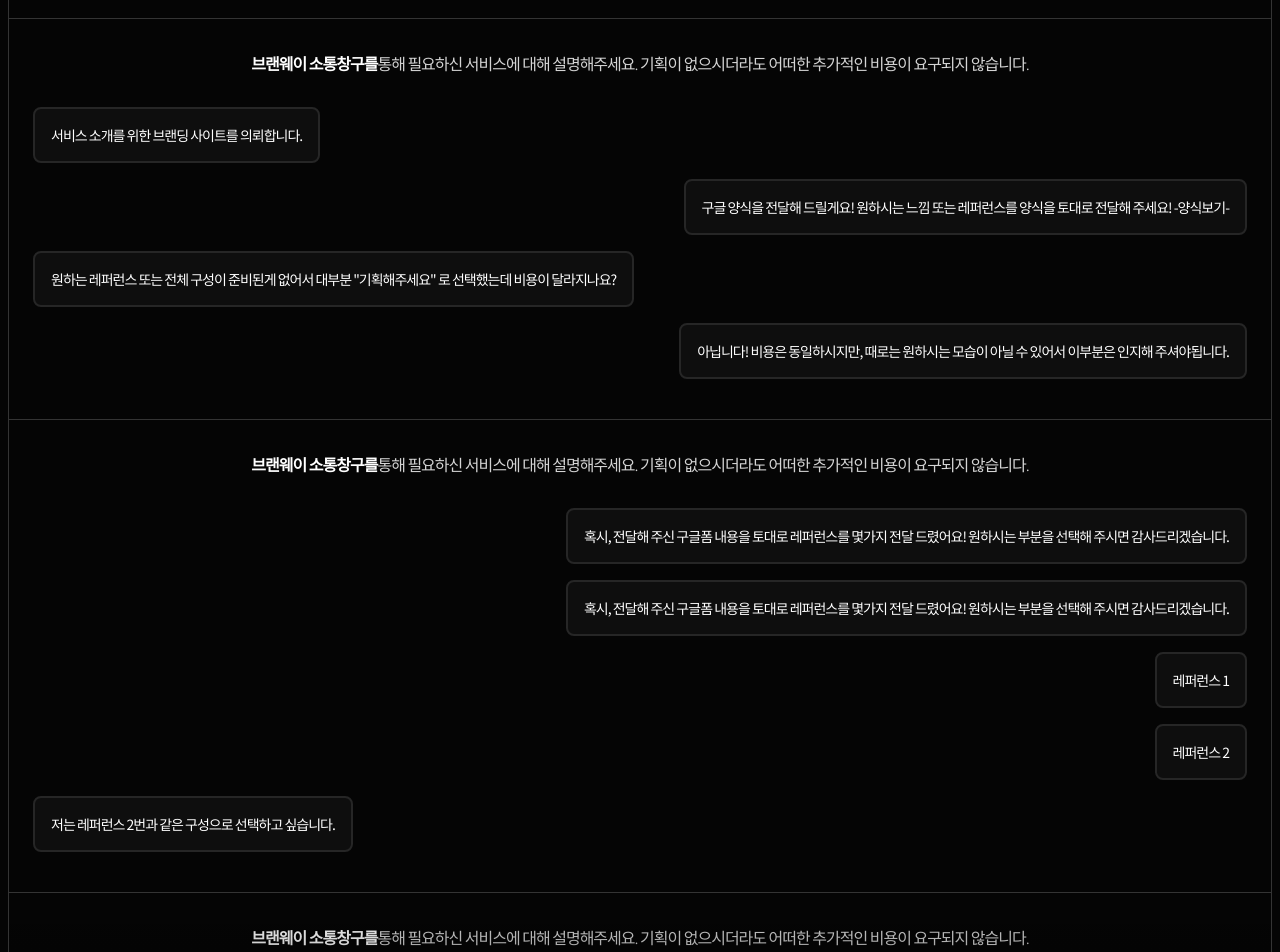
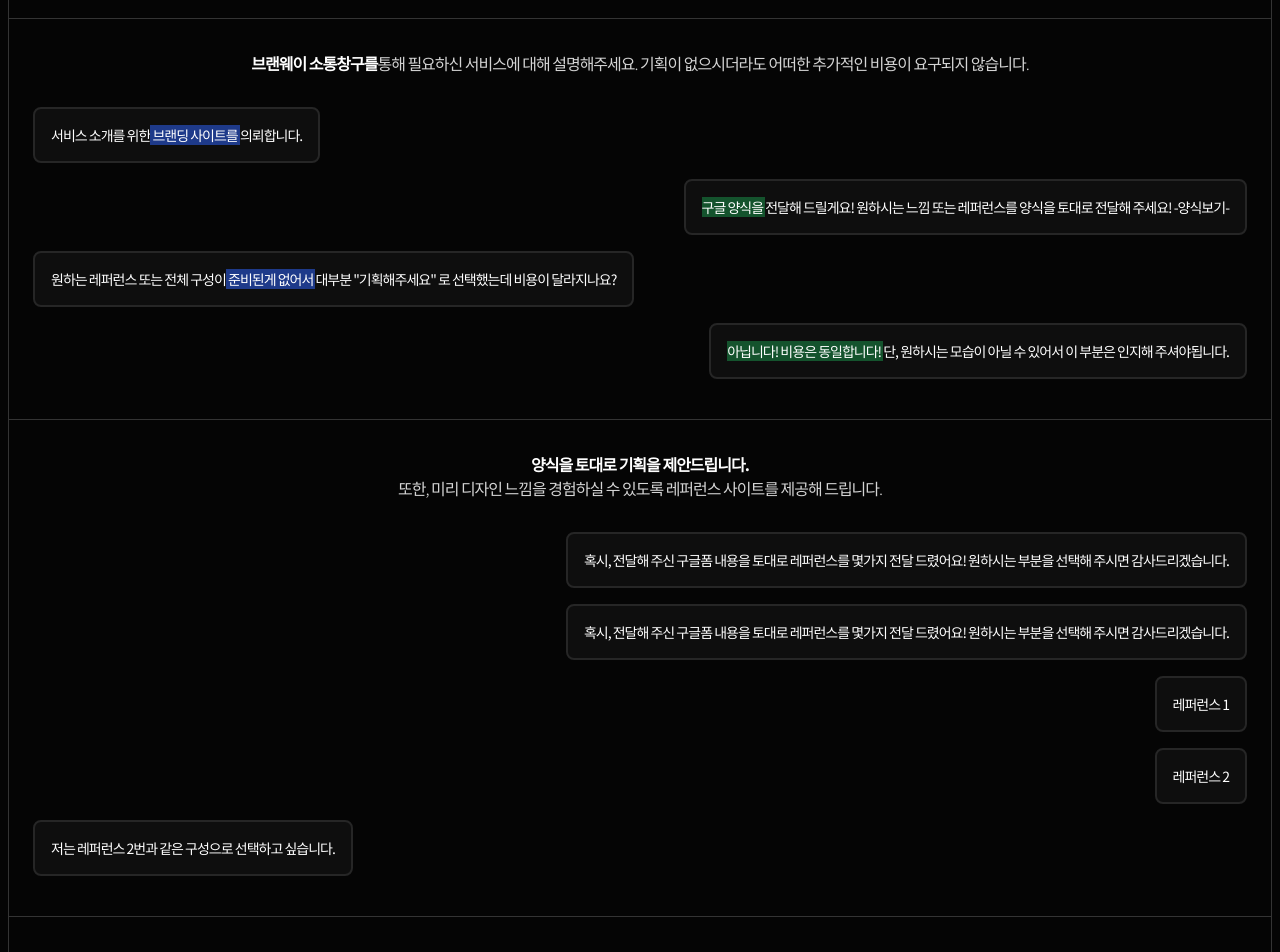
Before and after one commit to branwaySrc/branway-SI, a Next.js app: page /imweb in a window 1280 px wide. Shown: the part 6340-7292 px from the top of the page. Built offline with nearby package versions, Linux system fonts and the light colour scheme; a web font is replaced by a local one.

Commit message:
adding : words

```diff
--- a/src/components/imweb/WorkProcess.tsx
+++ b/src/components/imweb/WorkProcess.tsx
@@ -45,35 +45,44 @@ export const WorkProcess = () => {
             <Container className="flex flex-col gap-4 px-6 text-sm">
               <Box className="flex justify-start">
                 <Text className="max-w-[80%] border-2  bg-[#14141499] border-neutral-800 rounded-lg py-4 text-left px-4 text-white">
-                  서비스 소개를 위한 브랜딩 사이트를 의뢰합니다.
+                  서비스 소개를 위한
+                  <span className="bg-blue-900"> 브랜딩 사이트를 </span>
+                  의뢰합니다.
                 </Text>
               </Box>
               <Box className="flex justify-end">
                 <Text className="max-w-[75%] border-2 bg-[#14141499] border-neutral-800 text-white rounded-lg py-4 text-left px-4">
-                  구글 양식을 전달해 드릴게요! 원하시는 느낌 또는 레퍼런스를
-                  양식을 토대로 전달해 주세요! -양식보기-
+                  <span className="bg-green-900"> 구글 양식을 </span>
+                  전달해 드릴게요! 원하시는 느낌 또는 레퍼런스를 양식을 토대로
+                  전달해 주세요! -양식보기-
                 </Text>
               </Box>
               <Box className="flex justify-start">
                 <Text className="max-w-[70%] border-2 bg-[#14141499] border-neutral-800 text-white rounded-lg py-4 text-left px-4">
-                  원하는 레퍼런스 또는 전체 구성이 준비된게 없어서 대부분
+                  원하는 레퍼런스 또는 전체 구성이
+                  <span className="bg-blue-900"> 준비된게 없어서 </span> 대부분
                   &quot;기획해주세요&quot; 로 선택했는데 비용이 달라지나요?
                 </Text>
               </Box>
               <Box className="flex justify-end">
                 <Text className="max-w-[75%] border-2 bg-[#14141499] border-neutral-800 text-white rounded-lg py-4 text-left px-4">
-                  아닙니다! 비용은 동일하시지만, 때로는 원하시는 모습이 아닐 수
-                  있어서 이부분은 인지해 주셔야됩니다.
+                  <span className="bg-green-900">
+                    {" "}
+                    아닙니다! 비용은 동일합니다!{" "}
+                  </span>{" "}
+                  단, 원하시는 모습이 아닐 수 있어서 이 부분은 인지해
+                  주셔야됩니다.
                 </Text>
               </Box>
             </Container>
             <Box className="py-8 text-center font-light border-t-[1px] border-[#FFFFFF30] mt-10">
               <Text className="px-2">
                 <span className="font-bold text-white">
-                  브랜웨이 소통창구를
+                  양식을 토대로 기획을 제안드립니다.
                 </span>
-                통해 필요하신 서비스에 대해 설명해주세요. 기획이 없으시더라도
-                어떠한 추가적인 비용이 요구되지 않습니다.
+                <br />
+                또한, 미리 디자인 느낌을 경험하실 수 있도록 레퍼런스 사이트를
+                제공해 드립니다.
               </Text>
             </Box>
             <Container className="flex flex-col gap-4 px-6 text-sm">
@@ -108,10 +117,10 @@ export const WorkProcess = () => {
             <Box className="py-8 text-center font-light border-t-[1px] border-[#FFFFFF30] mt-10">
               <Text className="px-2">
                 <span className="font-bold text-white">
-                  브랜웨이 소통창구를
+                  온라인 계약서를 전달드립니다.
                 </span>
-                통해 필요하신 서비스에 대해 설명해주세요. 기획이 없으시더라도
-                어떠한 추가적인 비용이 요구되지 않습니다.
+                <br />
+                제공된 기획 레퍼런스의 결과물을 토대로 제작 확정을 진행합니다.
               </Text>
             </Box>
             <Container className="flex flex-col gap-4 border-b-[1px] border-[#FFFFFF30] pb-10 relative text-sm">
--- a/src/components/imweb/WorkWithUs.tsx
+++ b/src/components/imweb/WorkWithUs.tsx
@@ -113,7 +113,7 @@ export const WorkWithUsImageAsset = () => {
           <Box className="mt-4">
             <Text className="text-neutral-300 leading-6 flex flex-col gap-2">
               <span className="font-bold">
-                <span className="bg-yellow-800">모든 애셋의 원본을 </span>
+                <span className="bg-amber-600">모든 애셋의 원본을 </span>
                 제공해드립니다.
               </span>
               <span className="text-neutral-400">
```
